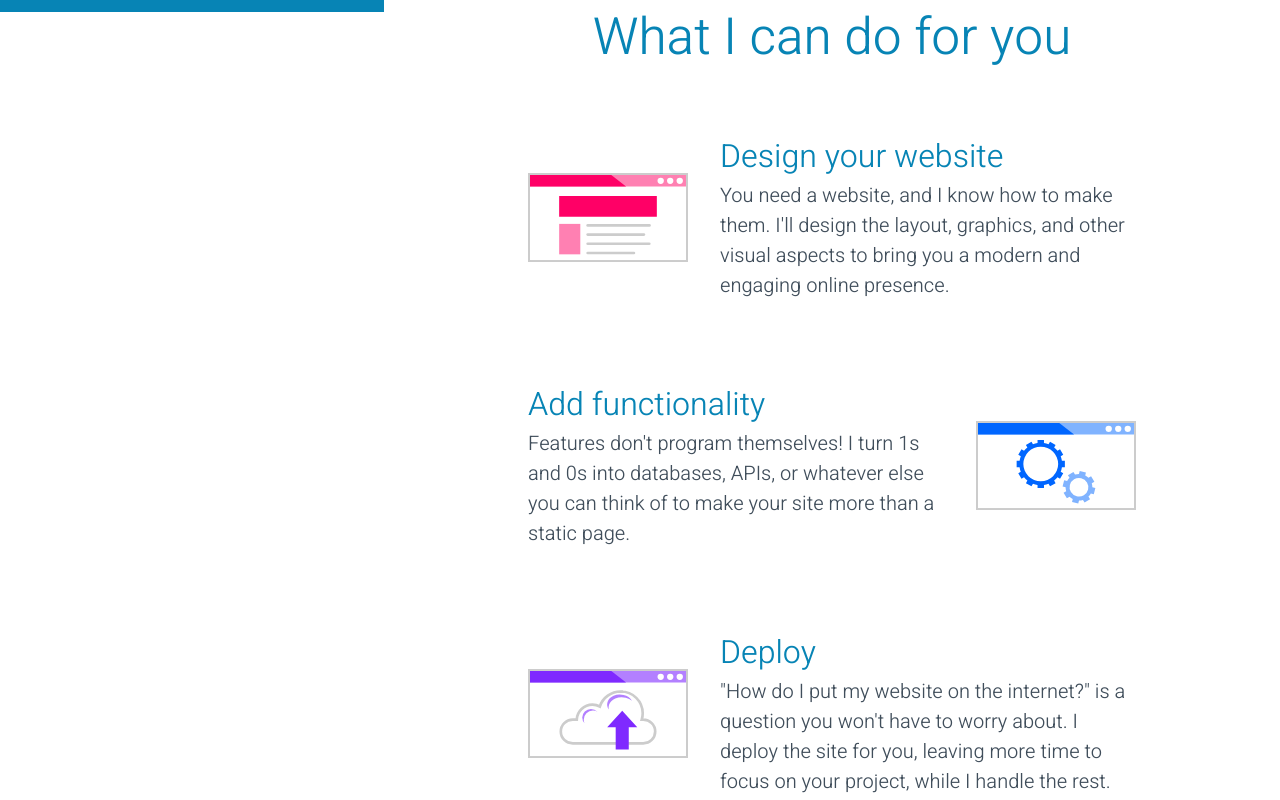
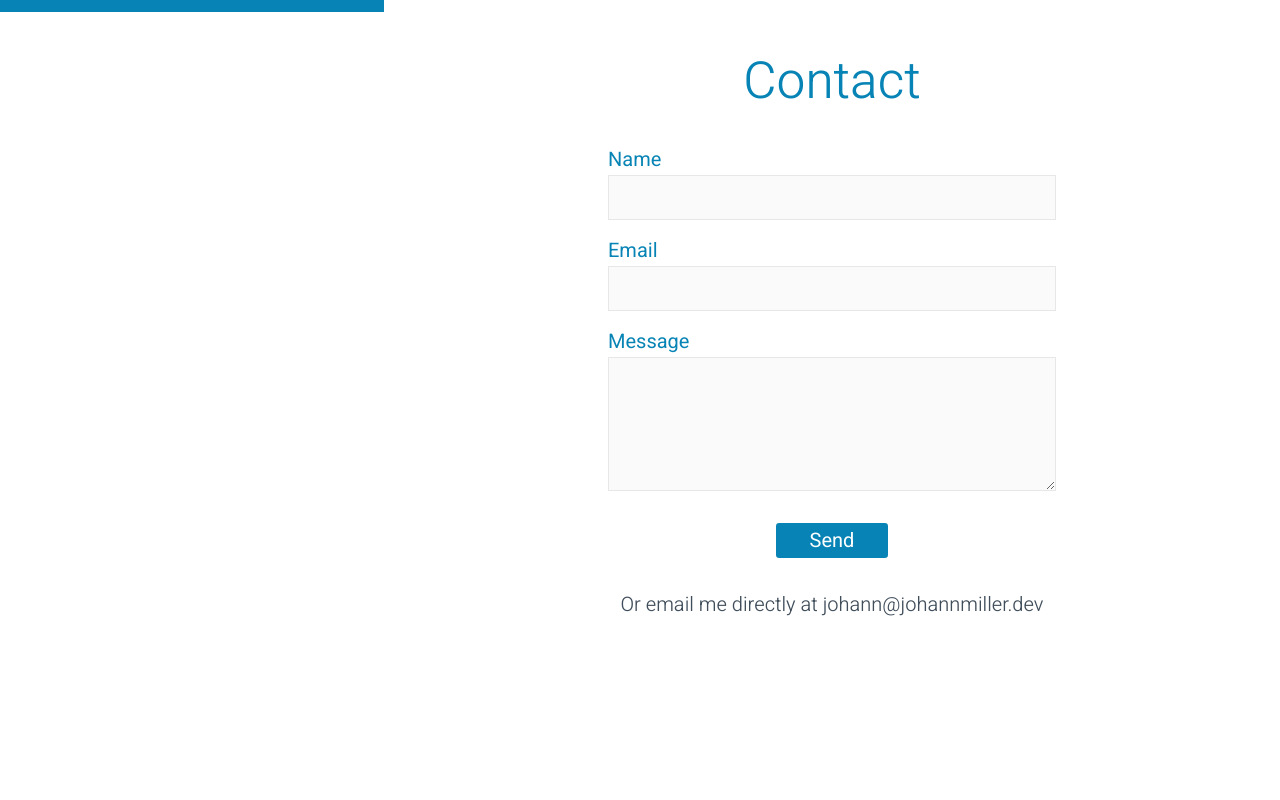
Before and after one commit to johann-miller/johannmillerdev-netlify, a Svelte app: page / in a window 1280 px wide. Shown: the part 840-1640 px from the top of the page. After the commit the page ends 1552 px from the top, so only its background shows below. Built offline with nearby package versions, Linux system fonts and the light colour scheme.

Commit message:
Removed services section

```diff
--- a/src/App.svelte
+++ b/src/App.svelte
@@ -71,36 +71,6 @@ section {
 	max-width: 100vw;
 }
 
-#services ul {
-	display: flex;
-	flex-flow: column;
-	align-items: center;
-}
-
-#services li {
-	width: 38rem;
-	max-width: calc(100vw - 2rem);
-}
-
-.service {
-	margin-top: 2rem;
-	display: flex;
-	flex-flow: column;
-	align-items: center;
-}
-
-.service h2 {
-	text-align: center;
-	line-height: 1.5;
-}
-
-.service img {
-	grid-area: icon;
-	width: 8rem;
-	height: auto;
-	margin-bottom: 1rem;
-}
-
 main {
 	display: flex;
 	position: relative;
@@ -132,45 +102,6 @@ main {
 
 	.right section {
 		min-height: calc(100vh - 3rem);
-	}
-
-	.service {
-		display: grid;
-		grid-template-rows: repeat(2, auto);
-		grid-template-columns: repeat(2, auto);
-		grid-template-areas:
-			"icon heading"
-			"icon description"
-		;
-		align-items: center;
-		justify-content: center;
-	}
-
-	.service:not(:first-child) {
-		margin-top: 5rem;
-	}
-
-	.service:nth-child(even) {
-		grid-template:
-			"heading icon"
-			"description icon"
-		;
-	}
-
-	.service img {
-		grid-area: icon;
-		width: 10rem;
-		height: auto;
-		margin: 0 2rem 0 0;
-	}
-
-	.service:nth-child(even) img {
-		margin-right: 0;
-		margin-left: 2rem;
-	}
-
-	.service h2 {
-		text-align: left;
 	}
 }
 </style>
@@ -208,35 +139,6 @@ import ContactForm from './components/ContactForm.svelte'
 				</li>
 			</ul>
 		</section>
-		<section id="services">
-			<h1>What I can do for you</h1>
-			<ul>
-				<li class="service">
-					<img src="images/webpage.svg" alt="Webpage">
-					<h2>Design your website</h2>
-					<p>
-						You need a website, and I know how to make them.  I'll design the layout, graphics, and other visual
-						aspects to bring you a modern and engaging online presence.
-					</p>
-				</li>
-				<li class="service">
-					<img src="images/gear.svg" alt="Gear">
-					<h2>Add functionality</h2>
-					<p>
-						Features don't program themselves!  I turn 1s and 0s into databases, APIs, or whatever else you can think of
-						to make your site more than a static page.
-					</p>
-				</li>
-				<li class="service">
-					<img src="images/cloud.svg" alt="Cloud">
-					<h2>Deploy</h2>
-					<p>
-						"How do I put my website on the internet?" is a question you won't have to worry about.  I deploy
-						the site for you, leaving more time to focus on your project, while I handle the rest.
-					</p>
-				</li>
-			</ul>
-		</section>
 		<section id="contact">
 			<h1>Contact</h1>
 			<ContactForm />
--- a/src/components/Navbar.svelte
+++ b/src/components/Navbar.svelte
@@ -129,7 +129,6 @@
   <ul class:opened-menu={menuOpen}>
     <li><a href="/#about-me" on:click="{toggleMenu}" class="about-me-link">About me</a></li>
     <li><a href="/#portfolio" on:click="{toggleMenu}">Portfolio</a></li>
-    <li><a href="/#services" on:click="{toggleMenu}">Services</a></li>
     <li><a href="/#contact" on:click="{toggleMenu}">Contact</a></li>
   </ul>
   <button on:click="{toggleMenu}">
```
